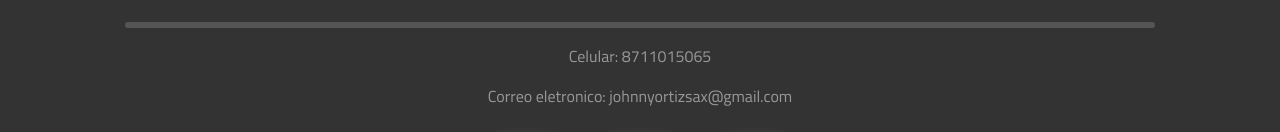
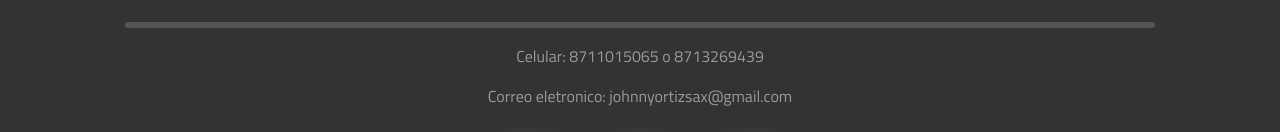
Before and after one commit to TheDevSaxGuy/JohnnySax, a plain HTML site: page index.html in a window 1280 px wide. Shown: the part 1049-1181 px from the top of the page. Drawn offline with Linux system fonts and the light colour scheme.

Commit message:
Update index.html

```diff
--- a/index.html
+++ b/index.html
@@ -47,7 +47,7 @@
         <article>
           <h1 id="contacto"><i style="color: #59adf7" class="fas fa-mobile"></i> Contactanos</h1>
           <hr>
-          <p>Celular: 8711015065</p>
+          <p>Celular: 8711015065 o 8713269439</p>
           <p>Correo eletronico: johnnyortizsax@gmail.com</p>
           <div class="middle">
             <a class="btn" href="https://www.facebook.com/Johnny-Ortiz-sax-845053849173735/" target="_blank">
```
